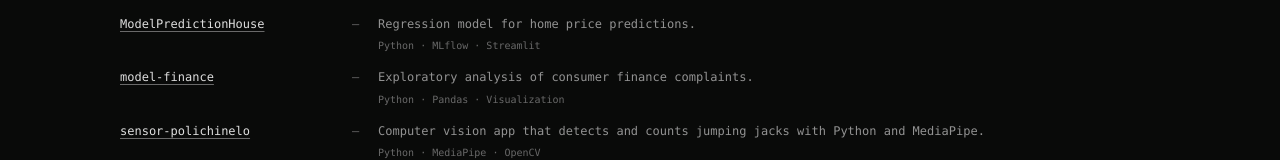
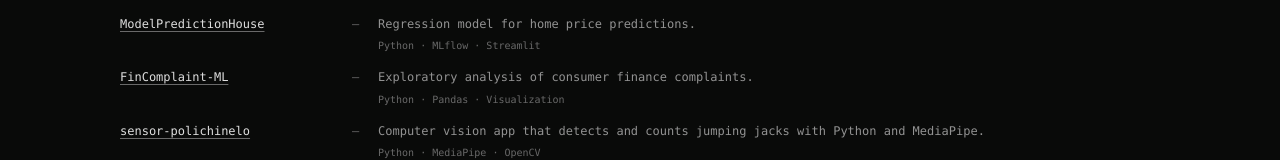
Before and after one commit to Thy281/hugo-quesada-portfolio, a Next.js app: page / in a window 1280 px wide. Shown: the part 539-699 px from the top of the page. Built offline with nearby package versions, Linux system fonts and the light colour scheme.

Commit message:
fix: update finance project repository link

```diff
--- a/app/page.tsx
+++ b/app/page.tsx
@@ -53,7 +53,7 @@ const languages: Record<Language, {
     projects: [
       { name: "modelo-diabetes", description: "Educational classification project built with Python and Streamlit.", stack: "Python · Scikit-learn · Streamlit", href: "https://github.com/Thy281/modelo-diabetes" },
       { name: "ModelPredictionHouse", description: "Regression model for home price predictions.", stack: "Python · MLflow · Streamlit", href: "https://github.com/Thy281/ModelPredictionHouse" },
-      { name: "model-finance", description: "Exploratory analysis of consumer finance complaints.", stack: "Python · Pandas · Visualization", href: "https://github.com/Thy281/model-finance" },
+      { name: "FinComplaint-ML", description: "Exploratory analysis of consumer finance complaints.", stack: "Python · Pandas · Visualization", href: "https://github.com/Thy281/FinComplaint-ML" },
       { name: "sensor-polichinelo", description: "Computer vision app that detects and counts jumping jacks with Python and MediaPipe.", stack: "Python · MediaPipe · OpenCV", href: "https://github.com/Thy281/contador-polichinelo" }
     ]
   },
@@ -81,7 +81,7 @@ const languages: Record<Language, {
     projects: [
       { name: "modelo-diabetes", description: "Proyecto educativo de clasificación con Python y Streamlit.", stack: "Python · Scikit-learn · Streamlit", href: "https://github.com/Thy281/modelo-diabetes" },
       { name: "ModelPredictionHouse", description: "Modelo de regresión para predecir precios de viviendas.", stack: "Python · MLflow · Streamlit", href: "https://github.com/Thy281/ModelPredictionHouse" },
-      { name: "model-finance", description: "Análisis exploratorio de quejas financieras de consumidores.", stack: "Python · Pandas · Visualización", href: "https://github.com/Thy281/model-finance" },
+      { name: "FinComplaint-ML", description: "Análisis exploratorio de quejas financieras de consumidores.", stack: "Python · Pandas · Visualización", href: "https://github.com/Thy281/FinComplaint-ML" },
       { name: "sensor-polichinelo", description: "Aplicación de visión por computadora que detecta y cuenta saltos de tijera con Python y MediaPipe.", stack: "Python · MediaPipe · OpenCV", href: "https://github.com/Thy281/contador-polichinelo" }
     ]
   },
@@ -109,7 +109,7 @@ const languages: Record<Language, {
     projects: [
       { name: "modelo-diabetes", description: "Projeto educacional de classificação com Python e Streamlit.", stack: "Python · Scikit-learn · Streamlit", href: "https://github.com/Thy281/modelo-diabetes" },
       { name: "ModelPredictionHouse", description: "Modelo de regressão para previsão de preços de imóveis.", stack: "Python · MLflow · Streamlit", href: "https://github.com/Thy281/ModelPredictionHouse" },
-      { name: "model-finance", description: "Análise exploratória de reclamações financeiras de consumidores.", stack: "Python · Pandas · Visualização", href: "https://github.com/Thy281/model-finance" },
+      { name: "FinComplaint-ML", description: "Análise exploratória de reclamações financeiras de consumidores.", stack: "Python · Pandas · Visualização", href: "https://github.com/Thy281/FinComplaint-ML" },
       { name: "sensor-polichinelo", description: "Aplicação de visão computacional que detecta e conta polichinelos com Python e MediaPipe.", stack: "Python · MediaPipe · OpenCV", href: "https://github.com/Thy281/contador-polichinelo" }
     ]
   }
```
